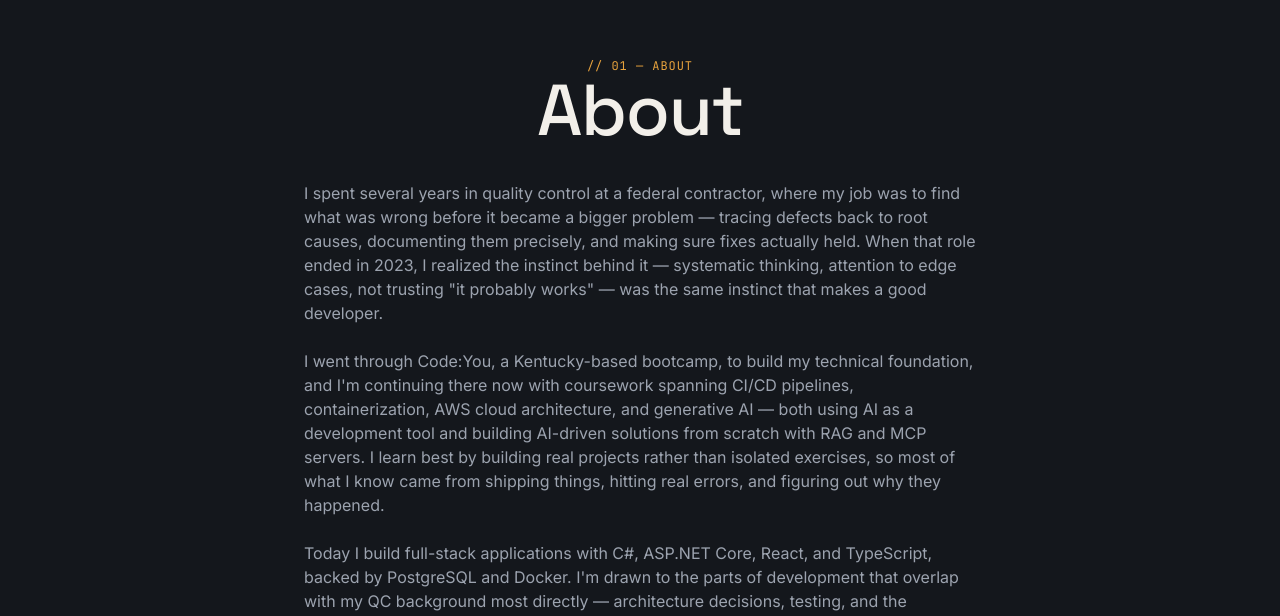
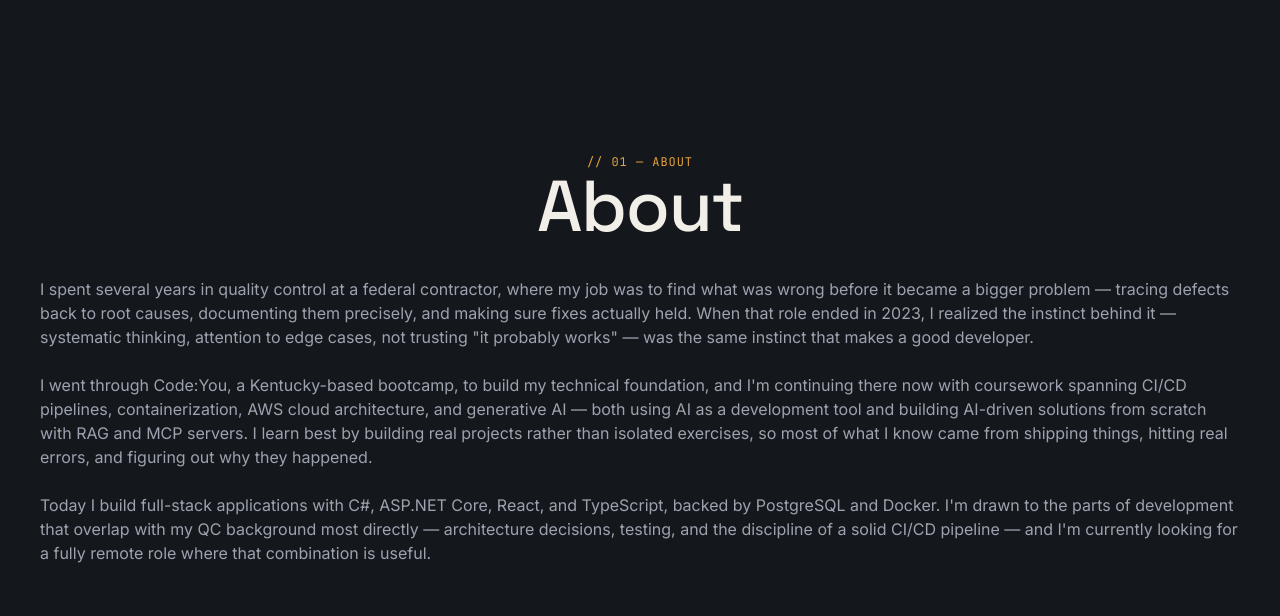
Before and after one commit to courtneytruong/Portfolio-Website, a React (Vite) app: page / in a window 1280 px wide. Shown: the part 897-1513 px from the top of the page. Built offline with nearby package versions, Linux system fonts and the light colour scheme.

Commit message:
changed margins on about section to make it match the look of intro and project sections. Added padding between classes in sectionshell.tsx so that sections within will not overlap when more content is added.

```diff
--- a/src/components/SectionShell.tsx
+++ b/src/components/SectionShell.tsx
@@ -5,13 +5,20 @@ interface SectionShellProps {
   index: number
   label: string
   children?: ReactNode
+  className?: string
 }
 
-function SectionShell({ id, index, label, children }: SectionShellProps) {
+function SectionShell({
+  id,
+  index,
+  label,
+  children,
+  className = '',
+}: SectionShellProps) {
   return (
     <section
       id={id}
-      className="flex min-h-screen scroll-mt-20 items-center justify-center px-6"
+      className={`flex min-h-screen scroll-mt-20 items-center justify-center px-6 py-24 ${className}`}
     >
       <div className="mx-auto max-w-content text-center">
         <p className="font-mono text-section-label text-accent-500 uppercase">
--- a/src/sections/About.tsx
+++ b/src/sections/About.tsx
@@ -3,7 +3,7 @@ import SectionShell from '../components/SectionShell'
 function About() {
   return (
     <SectionShell id="about" index={1} label="About">
-      <div className="mx-auto mt-8 max-w-2xl space-y-6 text-left text-paper-400">
+      <div className="mx-auto mt-8 max-w-content space-y-6 text-left text-paper-400">
         <p>
           I spent several years in quality control at a federal contractor,
           where my job was to find what was wrong before it became a bigger
--- a/src/sections/Intro.tsx
+++ b/src/sections/Intro.tsx
@@ -4,7 +4,7 @@ function Intro() {
   return (
     <section
       id="top"
-      className="flex min-h-screen scroll-mt-20 items-center justify-center px-6"
+      className="flex min-h-screen scroll-mt-20 items-center justify-center px-6 py-24"
     >
       <div className="animate-intro mx-auto max-w-content text-center">
         <p className="font-mono text-section-label text-accent-500 uppercase">
```
